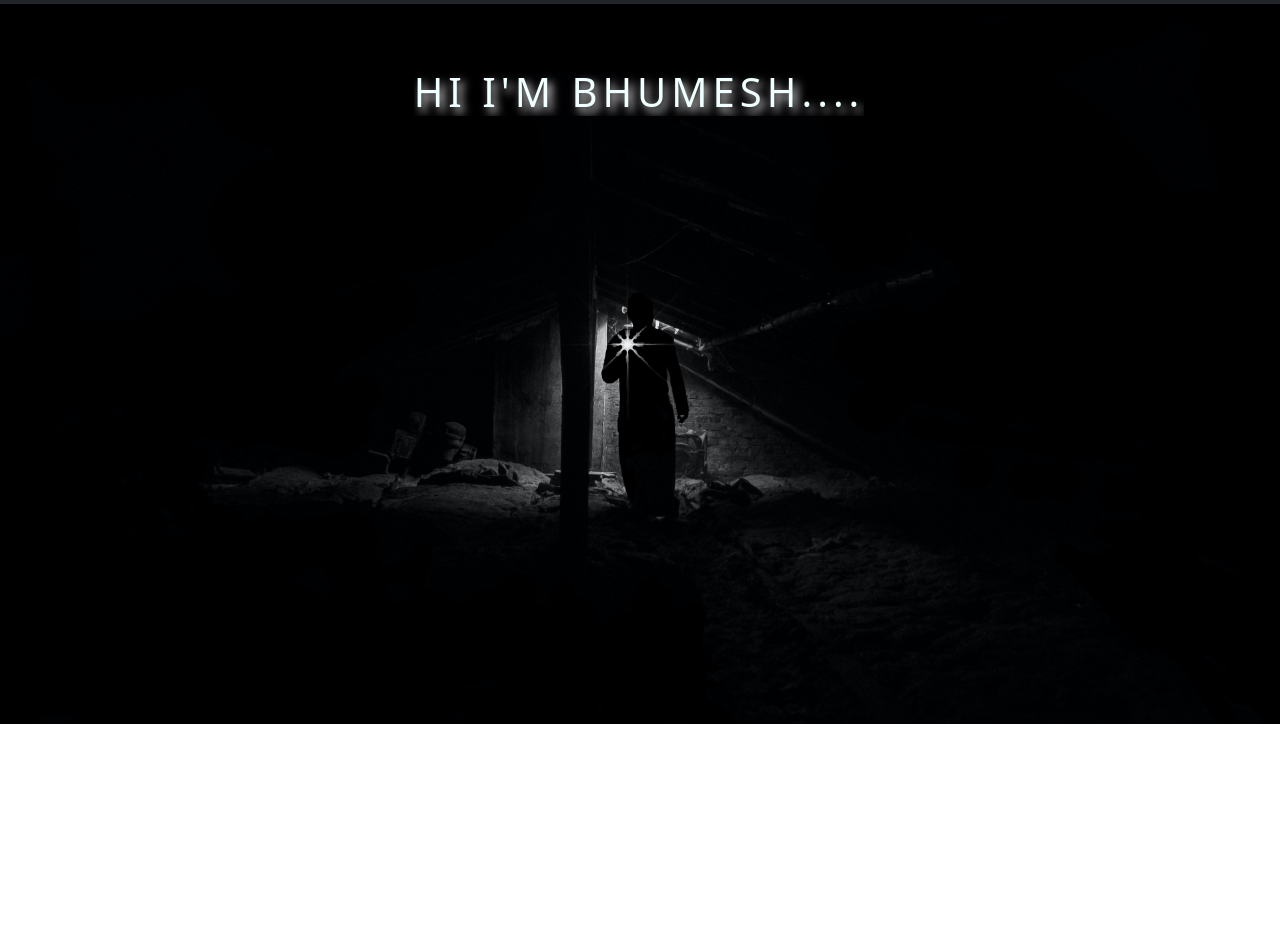
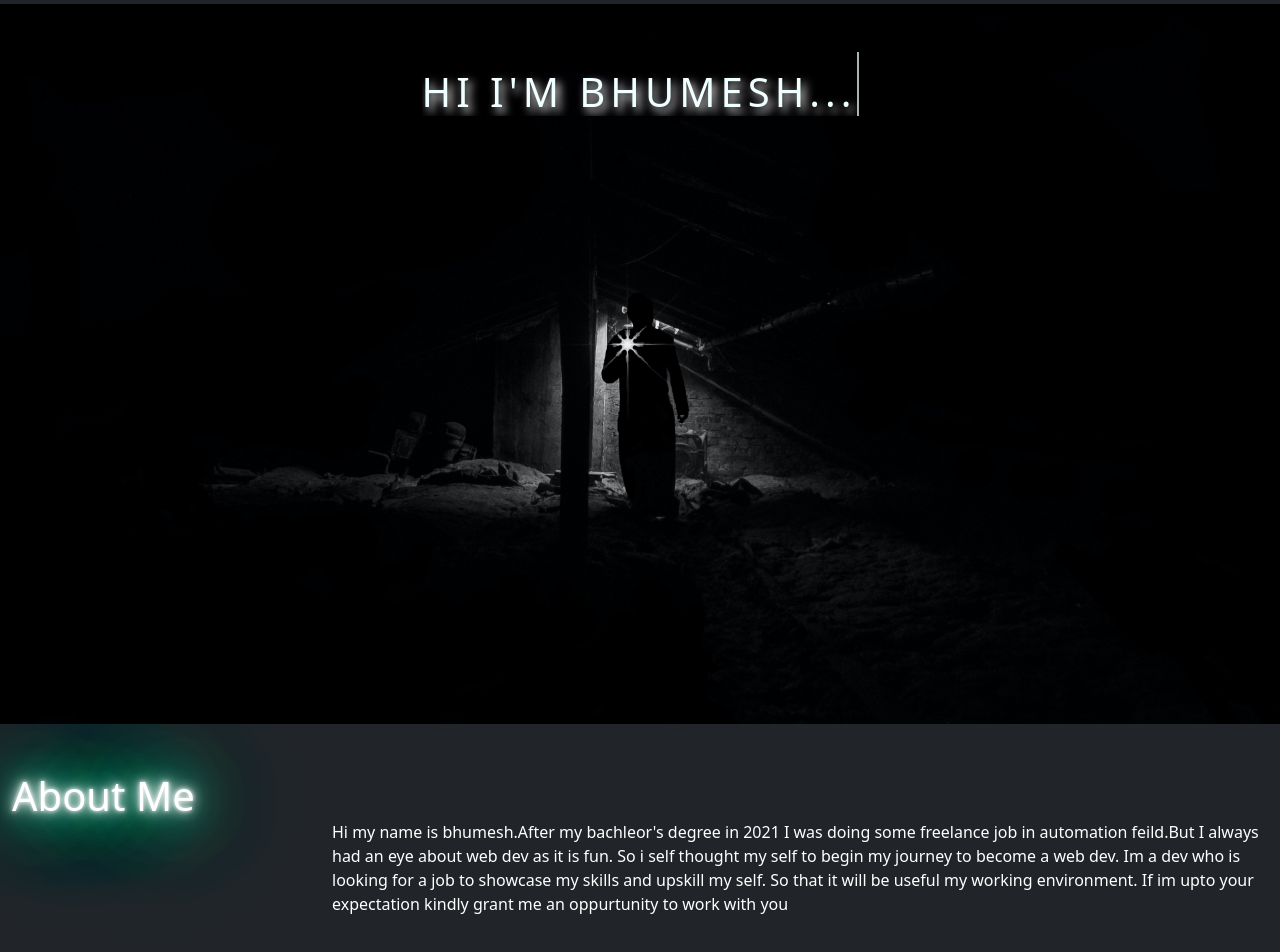
Before and after one commit to BHUMESH438/Sample-portfolio, a React (Create React App) app: page / in a window 1280 px wide. Shown: the part 68-1020 px from the top of the page. Before the commit the page ends 800 px from the top, so only its background shows below. Built offline with nearby package versions, Linux system fonts and the light colour scheme.

Commit message:
About Css animations

```diff
--- a/src/App.js
+++ b/src/App.js
@@ -1,13 +1,14 @@
-import "./App.css";
 import { Navbar } from "./components/Navbar";
 import { Header } from "./components/Header";
+import { About } from "./components/About";
 import "bootstrap/dist/css/bootstrap.min.css";
-
+import "./App.css";
 function App() {
   return (
     <>
       <Navbar />
       <Header />
+      <About />
     </>
   );
 }
--- /dev/null
+++ b/src/components/About.css
@@ -0,0 +1,14 @@
+.test {
+  color: #fff;
+  animation: flicker 0.09s ease-in-out infinite alternate;
+  text-shadow: 0 0 4px #fff, 0 0 11px #fff, 0 0 19px #fff, 0 0 40px #0fa, 0 0 80px #0fa, 0 0 90px #0fa, 0 0 100px #0fa, 0 0 150px #0fa;
+}
+@keyframes flicker {
+  2% {
+    text-shadow: 0 0 4px #fff, 0 0 11px #fff, 0 0 19px #fff, 0 0 40px #0fa, 0 0 80px #0fa, 0 0 90px #0fa, 0 0 100px #0fa, 0 0 150px #0fa;
+  }
+
+  0% {
+    text-shadow: none;
+  }
+}
--- /dev/null
+++ b/src/components/About.js
@@ -0,0 +1,16 @@
+import React from "react";
+import "./About.css";
+export const About = () => {
+  return (
+    <div className="container-fluid py-5 bg-dark text-white">
+      <div className="row">
+        <div className="col-sm-3">
+          <h1 className="test">About Me</h1>
+        </div>
+        <div className="col-sm-9 mt-5">
+          <p className="AB">Hi my name is bhumesh.After my bachleor's degree in 2021 I was doing some freelance job in automation feild.But I always had an eye about web dev as it is fun. So i self thought my self to begin my journey to become a web dev. Im a dev who is looking for a job to showcase my skills and upskill my self. So that it will be useful my working environment. If im upto your expectation kindly grant me an oppurtunity to work with you </p>
+        </div>
+      </div>
+    </div>
+  );
+};
--- a/src/components/Header.js
+++ b/src/components/Header.js
@@ -5,7 +5,7 @@ export const Header = () => {
     <div className="header-wraper">
       <div className="main-info">
         <div>
-          <h1 className="txtcolor mt-5 pt-3">Hi I'M BHUMESH....</h1>
+          <h1 className="txtcolor mt-5 pt-3">Hi I'M BHUMESH...</h1>
         </div>
       </div>
     </div>
```
